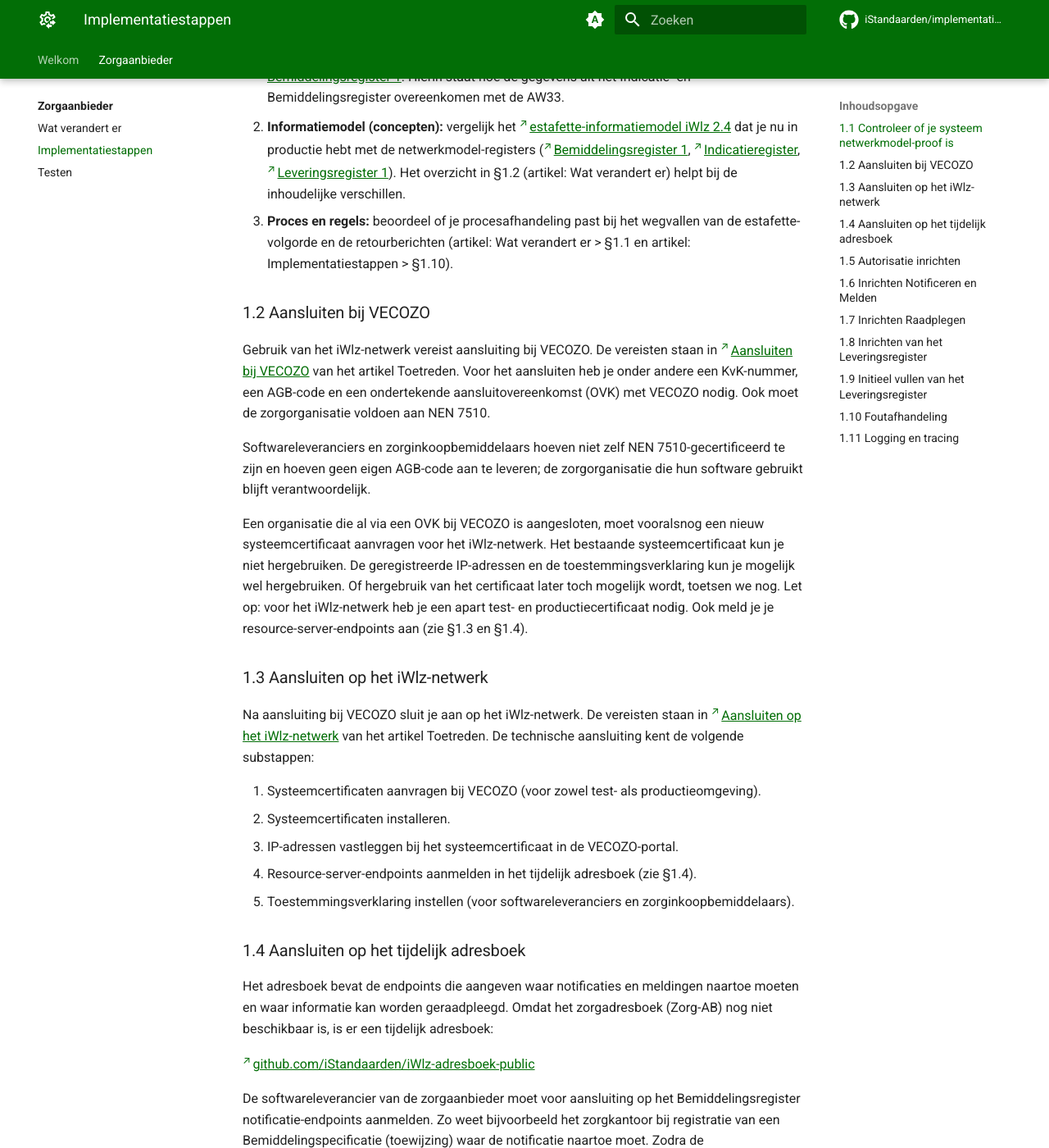
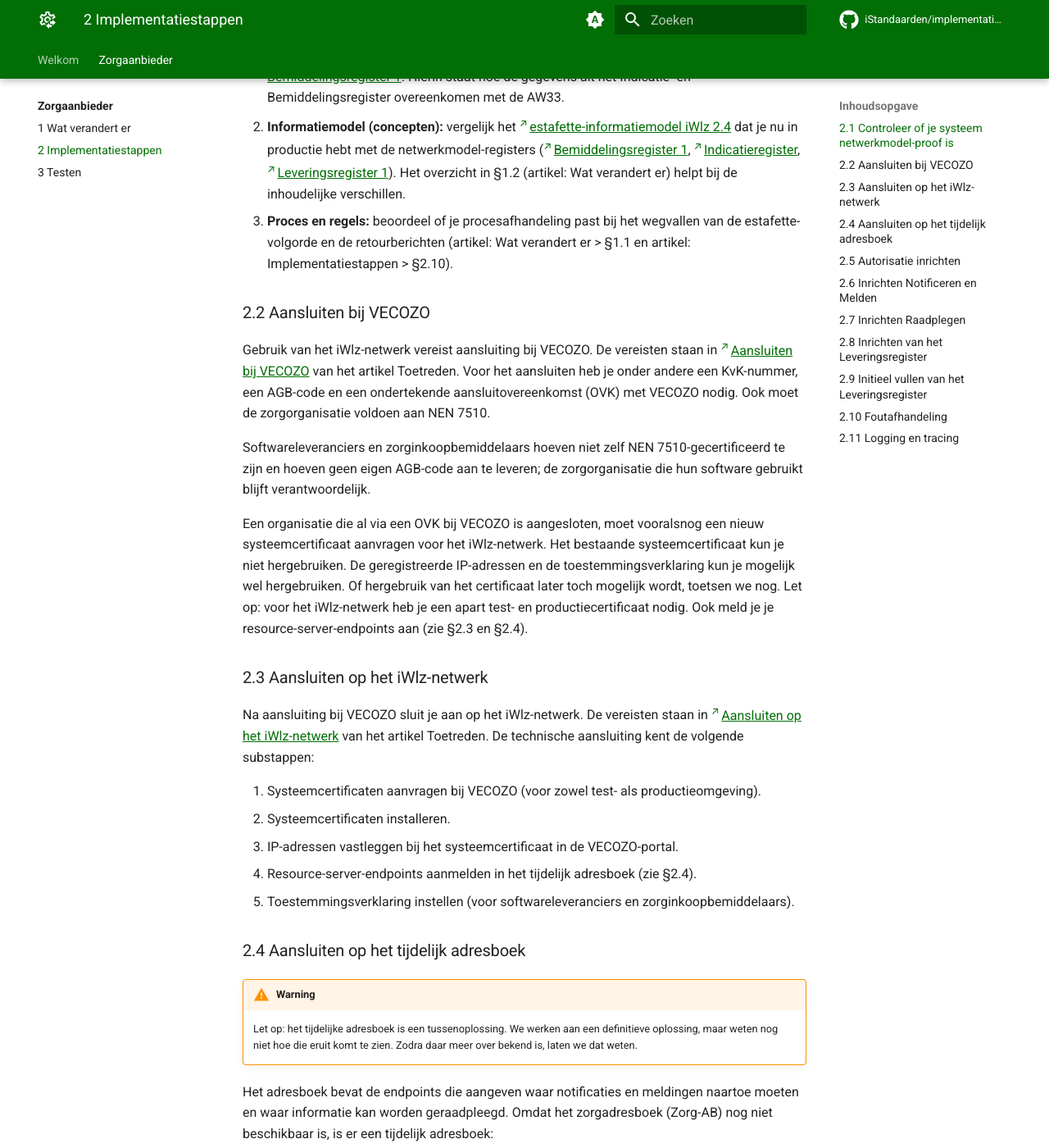
Before and after one commit to iStandaarden/implementatiehandleiding-netwerkmodel, an MkDocs documentation site: the page built from docs/zorgaanbieder/2-implementatiestappen.md, in a window 1280 px wide and 1400 px high, scrolled down 492 px. Shown: the whole window at 82% size. Built offline with MkDocs 1.6.1 and Material for MkDocs 9.7.7, drawn with Linux system fonts in a browser that asks for light colours; comment, search, counter and statistics services are not loaded; the version menu is left out; some of the changed text lies outside the part shown.

Commit message:
wijzingen doorgevoerd

```diff
--- a/docs/zorgaanbieder/implementatiestappen.md
+++ b/docs/zorgaanbieder/2-implementatiestappen.md
@@ -1,34 +1,37 @@
-# Implementatiestappen
+# 2 Implementatiestappen
 
 Deelname aan het iWlz-netwerkmodel vereist de onderstaande stappen, in de aanbevolen volgorde.
 
-### 1.1 Controleer of je systeem netwerkmodel-proof is
+### 2.1 Controleer of je systeem netwerkmodel-proof is
 
 Vergelijk je huidige estafette-implementatie met het netwerkmodel. Pas je software waar nodig aan. Gebruik daarvoor concreet:
 
 1. **Gegevens (veld-voor-veld):** de mapping **"Mapping Bemiddelingsregister - AW33"** bij [iWlz Bemiddelingsregister 1](https://www.istandaarden.nl/domain/iwlz/specificaties/release-1). Hierin staat hoe de gegevens uit het Indicatie- en Bemiddelingsregister overeenkomen met de AW33.
 2. **Informatiemodel (concepten):** vergelijk het [estafette-informatiemodel iWlz 2.4](https://informatiemodel.istandaarden.nl/informatiemodel/iwlz/estafette/2.4/) dat je nu in productie hebt met de netwerkmodel-registers ([Bemiddelingsregister 1](https://informatiemodel.istandaarden.nl/informatiemodel/iwlz/netwerk/bemiddelingsregister-1/), [Indicatieregister](https://informatiemodel.istandaarden.nl/informatiemodel/iwlz/netwerk/indicatieregister-2/), [Leveringsregister 1](https://informatiemodel.istandaarden.nl/informatiemodel/iwlz/netwerk/leveringsregister-1/)). Het overzicht in §1.2 (artikel: Wat verandert er) helpt bij de inhoudelijke verschillen.
-3. **Proces en regels:** beoordeel of je procesafhandeling past bij het wegvallen van de estafette-volgorde en de retourberichten (artikel: Wat verandert er > §1.1 en artikel: Implementatiestappen > §1.10).
+3. **Proces en regels:** beoordeel of je procesafhandeling past bij het wegvallen van de estafette-volgorde en de retourberichten (artikel: Wat verandert er > §1.1 en artikel: Implementatiestappen > §2.10).
 
-### 1.2 Aansluiten bij VECOZO
+### 2.2 Aansluiten bij VECOZO
 
 Gebruik van het iWlz-netwerk vereist aansluiting bij VECOZO. De vereisten staan in [Aansluiten bij VECOZO](https://istandaarden.github.io/Afsprakenstelsel-iWlz/current/applicatie/diensten/toetreden/#2-aansluiten-bij-vecozo/) van het artikel Toetreden. Voor het aansluiten heb je onder andere een KvK-nummer, een AGB-code en een ondertekende aansluitovereenkomst (OVK) met VECOZO nodig. Ook moet de zorgorganisatie voldoen aan NEN 7510.
 
 Softwareleveranciers en zorginkoopbemiddelaars hoeven niet zelf NEN 7510-gecertificeerd te zijn en hoeven geen eigen AGB-code aan te leveren; de zorgorganisatie die hun software gebruikt blijft verantwoordelijk.
 
-Een organisatie die al via een OVK bij VECOZO is aangesloten, moet vooralsnog een nieuw systeemcertificaat aanvragen voor het iWlz-netwerk. Het bestaande systeemcertificaat kun je niet hergebruiken. De geregistreerde IP-adressen en de toestemmingsverklaring kun je mogelijk wel hergebruiken. Of hergebruik van het certificaat later toch mogelijk wordt, toetsen we nog. Let op: voor het iWlz-netwerk heb je een apart test- en productiecertificaat nodig. Ook meld je je resource-server-endpoints aan (zie §1.3 en §1.4).
+Een organisatie die al via een OVK bij VECOZO is aangesloten, moet vooralsnog een nieuw systeemcertificaat aanvragen voor het iWlz-netwerk. Het bestaande systeemcertificaat kun je niet hergebruiken. De geregistreerde IP-adressen en de toestemmingsverklaring kun je mogelijk wel hergebruiken. Of hergebruik van het certificaat later toch mogelijk wordt, toetsen we nog. Let op: voor het iWlz-netwerk heb je een apart test- en productiecertificaat nodig. Ook meld je je resource-server-endpoints aan (zie §2.3 en §2.4).
 
-### 1.3 Aansluiten op het iWlz-netwerk
+### 2.3 Aansluiten op het iWlz-netwerk
 
 Na aansluiting bij VECOZO sluit je aan op het iWlz-netwerk. De vereisten staan in [Aansluiten op het iWlz-netwerk](https://istandaarden.github.io/Afsprakenstelsel-iWlz/current/applicatie/diensten/toetreden/#3-aansluiten-op-het-iwlz-netwerk) van het artikel Toetreden. De technische aansluiting kent de volgende substappen:
 
 1. Systeemcertificaten aanvragen bij VECOZO (voor zowel test- als productieomgeving).
 2. Systeemcertificaten installeren.
 3. IP-adressen vastleggen bij het systeemcertificaat in de VECOZO-portal.
-4. Resource-server-endpoints aanmelden in het tijdelijk adresboek (zie §1.4).
+4. Resource-server-endpoints aanmelden in het tijdelijk adresboek (zie §2.4).
 5. Toestemmingsverklaring instellen (voor softwareleveranciers en zorginkoopbemiddelaars).
 
-### 1.4 Aansluiten op het tijdelijk adresboek
+### 2.4 Aansluiten op het tijdelijk adresboek
+
+!!! Warning
+    Let op: het tijdelijke adresboek is een tussenoplossing. We werken aan een definitieve oplossing, maar weten nog niet hoe die eruit komt te zien. Zodra daar meer over bekend is, laten we dat weten.
 
 Het adresboek bevat de endpoints die aangeven waar notificaties en meldingen naartoe moeten en waar informatie kan worden geraadpleegd. Omdat het zorgadresboek (Zorg-AB) nog niet beschikbaar is, is er een tijdelijk adresboek:
 
@@ -44,7 +47,7 @@ De softwareleverancier van de zorgaanbieder moet voor aansluiting op het Bemidde
 
 **Structuur van een adresboek-entry.** Elke `electronicService` heeft een `gegevensdienstId` volgens de conventie `[OrganisatieID]_[Functionaliteit]_[Omgeving]` (bijvoorbeeld `CIZ_INDICATIE_TST`), een `weergavenaam`, een `description` en drie endpoint-blokken:
 
-- `authorizationEndpoint.authorizationEndpointuri` (de PEP, zie §1.5)
+- `authorizationEndpoint.authorizationEndpointuri` (de PEP, zie §2.5)
 - `tokenEndpoint.tokenEndpointuri` (de autorisatieserver)
 - `systeemrollen[]` met een `systeemrolcode` en een `resourceEndpoint.resourceEndpointuri` (de eigenlijke dienst)
 
@@ -68,7 +71,7 @@ De softwareleverancier van de zorgaanbieder moet voor aansluiting op het Bemidde
 !!! info
     Registreer per AGB-code de relevante endpoints in het tijdelijk adresboek. Neem hiervoor contact op met iStandaarden.
 
-### 1.5 Autorisatie inrichten
+### 2.5 Autorisatie inrichten
 
 Voor notificeren, melden en raadplegen is autorisatie nodig. Je vraagt een access-token (JWT) aan bij de autorisatieserver met een authenticatiemiddel, een of meer scopes en een audience. De flow is OAuth 2.0 Client Credentials.
 
@@ -130,17 +133,17 @@ De PEP-endpoints zijn:
 - Testomgeving: `https://tst-api.vecozo.nl/tst/netwerkmodel/v3/pep`
 - Productieomgeving: `https://api.vecozo.nl/netwerkmodel/v3/pep`
 
-### 1.6 Inrichten Notificeren en Melden
+### 2.6 Inrichten Notificeren en Melden
 
 Het netwerkmodel ondersteunt het hele iWlz-ketenproces. Daarvoor moet een ketenpartij soms relevante informatie ontvangen. Zo komt de voortgang van de zorglevering niet in gevaar. Voor meer informatie zie [Notificeren en Melden](https://istandaarden.github.io/Afsprakenstelsel-iWlz/current/applicatie/diensten/notificeren-en-melden/). Notificeren en melden zijn technisch identiek opgebouwd als GraphQL-mutaties (`zendNotificatie` en `zendMelding`); het generieke schema staat in [iWlz-generiek](https://github.com/iStandaarden/iWlz-generiek).
 
-#### 1.6.1 Notificaties ontvangen
+#### 2.6.1 Notificaties ontvangen
 
 Een notificatie wijst een deelnemer van het netwerkmodel op nieuwe of gewijzigde informatie die relevant is voor die deelnemer. Aan de hand van de inhoud van de notificatie weet je wat er speelt en doe je een gerichte raadpleging op het register.
 
-Een zorgaanbieder ontvangt notificaties uit het **Bemiddelingsregister**, en op termijn uit het **Leveringsregister**. Daarmee kun je informatie in het Bemiddelingsregister raadplegen, en via het daarin opgehaalde `wlzIndicatieID` ook het Indicatieregister (zie §1.7). Je ontvangt geen notificaties uit het Indicatieregister; de twee indicatie-notificaties gaan naar het zorgkantoor.
+Een zorgaanbieder ontvangt notificaties uit het **Bemiddelingsregister**, en op termijn uit het **Leveringsregister**. Daarmee kun je informatie in het Bemiddelingsregister raadplegen, en via het daarin opgehaalde `wlzIndicatieID` ook het Indicatieregister (zie §2.7). Je ontvangt geen notificaties uit het Indicatieregister; de twee indicatie-notificaties gaan naar het zorgkantoor.
 
-Om notificaties te ontvangen, moet je een notificatie-endpoint registreren (zie §1.4).
+Om notificaties te ontvangen, moet je een notificatie-endpoint registreren (zie §2.4).
 
 **Te ontvangen notificaties uit het Bemiddelingsregister** (zie [iWlz-bemiddeling, Bemiddelingsregister-1/notificaties](https://github.com/iStandaarden/iWlz-bemiddeling/blob/Bemiddelingsregister-1/notificaties/README.md)):
 
@@ -162,25 +165,25 @@ Om notificaties te ontvangen, moet je een notificatie-endpoint registreren (zie
 
 Deze notificatie ontvang je als er voor jouw instelling een verzoek (`VerzoekAanbieder`) is opgenomen door een aanbieder met de regierol.
 
-#### 1.6.2 Notificeren: verzenden van een notificatie
+#### 2.6.2 Notificeren: verzenden van een notificatie
 
 Met de dienst **Notificeren** breng je een deelnemer op de hoogte dat er voor die deelnemer relevante informatie beschikbaar is. Voor de inrichting zie [Notificeren en Melden, 3. Notificaties](https://istandaarden.github.io/Afsprakenstelsel-iWlz/current/applicatie/diensten/notificeren-en-melden/#3-notificaties).
 
 Als zorgaanbieder verstuur je notificaties wanneer je gegevens registreert in het Leveringsregister. De volledige lijst staat in [Notificaties Leveringsregister](https://github.com/iStandaarden/iWlz-levering/tree/Leveringsregister-1/notificaties). Op hoofdlijnen:
 
 - Aan het zorgkantoor: nieuwe, gewijzigde en verwijderde `LEVERINGPERIODE`, `BEHANDELINGPERIODE`, `UITSTELPERIODE` en `AFSTEL`, en `NIEUW_VERZOEK_ZORGKANTOOR`.
-- Aan een andere zorgaanbieder: `NIEUW_VERZOEKAANBIEDER_AANBIEDER` (zie ook §1.6.1).
+- Aan een andere zorgaanbieder: `NIEUW_VERZOEKAANBIEDER_AANBIEDER` (zie ook §2.6.1).
 
 !!! info
     De notificatie die het leveringsproces voor jou start (een nieuwe Bemiddelingspecificatie/toewijzing) komt uit het Bemiddelingsregister, niet uit het Leveringsregister.
 
-#### 1.6.3 Melden
+#### 2.6.3 Melden
 
 Andersom kun je de bronhouder voorzien van nieuwe informatie. Dat heet **Melden** (deelnemer naar bronhouder). Voor de inrichting zie [Notificeren en Melden, 4. Meldingen](https://istandaarden.github.io/Afsprakenstelsel-iWlz/current/applicatie/diensten/notificeren-en-melden/#4-meldingen).
 
-In de eerste implementatie is alleen de **foutmelding** uitgewerkt (`eventType: IWLZFOUTMELDING`). Deze foutmelding vervangt het oude foutbericht uit het estafettemodel (zie §1.10). Meldingen vervangen op dit moment alleen foutberichten. Daarom registreert alleen de bronhouder een melding-endpoint. Word je zelf bronhouder van het Leveringsregister, dan registreer je daarvoor een melding-endpoint (zie §1.4).
+In de eerste implementatie is alleen de **foutmelding** uitgewerkt (`eventType: IWLZFOUTMELDING`). Deze foutmelding vervangt het oude foutbericht uit het estafettemodel (zie §2.10). Meldingen vervangen op dit moment alleen foutberichten. Daarom registreert alleen de bronhouder een melding-endpoint. Word je zelf bronhouder van het Leveringsregister, dan registreer je daarvoor een melding-endpoint (zie §2.4).
 
-### 1.7 Inrichten Raadplegen
+### 2.7 Inrichten Raadplegen
 
 Je raadpleegt een register met een GraphQL-query. Als de raadpleging aan de autorisatie en aan het toegestane patroon voldoet, ontvang je de gegevens terug. Voor meer informatie zie [Raadplegen](https://istandaarden.github.io/Afsprakenstelsel-iWlz/current/applicatie/graphql_over_http/) en [GraphQL over HTTP](https://istandaarden.github.io/Afsprakenstelsel-iWlz/current/applicatie/graphql_over_http/#graphql-over-http).
 
@@ -227,9 +230,9 @@ Beschikbare query-templates voor de actor zorgaanbieder:
 - Indicatieregister: `QIR-0002-ZA` (Wlz-indicatie op basis van `wlzIndicatieID`).
 - Leveringsregister: `QLR-0001-ZA`, `QLR-0001_1-ZA`, `QLR-0001_2_ZA` (levering), `QLR-0002-ZA` (VerzoekAanbieder).
 
-Let bij het bouwen op de eisen uit [GraphQL over HTTP](https://istandaarden.github.io/Afsprakenstelsel-iWlz/current/applicatie/graphql_over_http/#graphql-over-http) en §1.10.
+Let bij het bouwen op de eisen uit [GraphQL over HTTP](https://istandaarden.github.io/Afsprakenstelsel-iWlz/current/applicatie/graphql_over_http/#graphql-over-http) en §2.10.
 
-### 1.8 Inrichten van het Leveringsregister
+### 2.8 Inrichten van het Leveringsregister
 
 Het [Leveringsregister 1](https://www.istandaarden.nl/algemeen/over-leveringsregister-1-0) is het register waarin je als zorgaanbieder de zorglevering registreert. Het vervangt de berichten **AW35** (aanvang) en **AW39** (mutatie en beëindiging, inclusief de aanvraag aangepaste toewijzing).
 
@@ -247,13 +250,13 @@ Als zorgaanbieder registreer je onder andere de volgende klassen (zie het [infor
 Je inzage als raadpleger is read-only en geregeld via de autorisatieregels LRA0005 (leveringstatus bij overlappende toewijzingen van andere aanbieders) en LRA0006 (het Verzoek waarin voor jou een aanvraag is opgenomen).
 
 !!! Info
-    Het GraphQL-koppelvlak van het Leveringsregister 1 beschrijft op dit moment alleen raadplegen (`Query`). Het registreren/vullen is procesmatig beschreven (proces Leveren, gegevens- en invulinstructieregels) en je verstuurt de bijbehorende notificaties (§1.6.2), maar het schrijf-/aanleverkoppelvlak is geen onderdeel van de iStandaarden. Je bent zelf verantwoordelijk voor de vulling van het register.
+    Het GraphQL-koppelvlak van het Leveringsregister 1 beschrijft op dit moment alleen raadplegen (`Query`). Het registreren/vullen is procesmatig beschreven (proces Leveren, gegevens- en invulinstructieregels) en je verstuurt de bijbehorende notificaties (§2.6.2), maar het schrijf-/aanleverkoppelvlak is geen onderdeel van de iStandaarden. Je bent zelf verantwoordelijk voor de vulling van het register.
 
-### 1.9 Initieel vullen van het Leveringsregister
+### 2.9 Initieel vullen van het Leveringsregister
 
 Dit onderdeel is nog in ontwikkeling. Zodra de procedure voor de initiële vulling zijn vastgesteld, werken we dit onderdeel uit.
 
-### 1.10 Foutafhandeling
+### 2.10 Foutafhandeling
 
 Het retourbericht uit het estafettemodel (AW34/AW36/AW310) vervalt. Foutafhandeling verloopt nu langs twee lijnen:
 
@@ -265,15 +268,13 @@ Het retourbericht uit het estafettemodel (AW34/AW36/AW310) vervalt. Foutafhandel
 
 Daarnaast definieert het [nID netwerkstelsel](https://istandaarden.github.io/Afsprakenstelsel-iWlz/current/applicatie/nid_netwerkstelsel/) de autorisatie-/toegangsfouten (onder andere 403 bij ontbrekende grondslag of niet-passende scope).
 
-### 1.11 Logging en tracing
+### 2.11 Logging en tracing
 
-Je houdt als deelnemer een auditlogboek bij (zie nID netwerkstelsel). De PEP zet bij het doorzetten naar de resource-server een claims-header mee, die de resource-server voor logging kan gebruiken. Tracelogging is uitgewerkt in het artikel [Logging](https://istandaarden.github.io/Afsprakenstelsel-iWlz/current/it-infrastructuur/logging/). De aanpak is gefaseerd:
+Je houdt als deelnemer een auditlogboek bij (zie nID netwerkstelsel). De PEP zet bij het doorzetten naar de resource-server een claims-header mee, die de resource-server voor logging kan gebruiken. Tracelogging is uitgewerkt in het artikel [Logging](https://istandaarden.github.io/Afsprakenstelsel-iWlz/current/it-infrastructuur/logging/).
 
-- **Fase 1 (van toepassing, ook voor de ketentest).** Voeg aan elk request dat je binnen het netwerkmodel naar een andere dienst stuurt twee headers toe, conform de [B3 Propagation-standaard](https://github.com/openzipkin/b3-propagation):
+Voeg aan elk request dat je binnen het netwerkmodel naar een andere dienst stuurt twee headers toe, conform de [B3 Propagation-standaard](https://github.com/openzipkin/b3-propagation):
   - `X-B3-TraceId`: 16 bytes (32 hexadecimale tekens, lowercase), niet uitsluitend nullen, uniek per ketenverzoek.
   - `X-B3-SpanId`: 8 bytes (16 hexadecimale tekens, lowercase), uniek per verwerkingsstap.
   Genereer deze waarden met de [OpenTelemetry SDK](https://opentelemetry.io/docs/) (bijvoorbeeld `@opentelemetry/api` voor Node.js). Ontbreekt een binnenkomende `TraceId`, genereer dan een nieuwe. Voor fase 1 en de ketentest geldt: een nieuwe `TraceId` per afzonderlijke interactie (melding, raadpleging, notificatie); het doorgeven van een bestaande `TraceId` tussen interacties is nog geen vereiste. Voorbeeld:
 
 `X-B3-TraceId: 463ac35c9f6413ad48485a3953bb6124 X-B3-SpanId: 0020000000000001`
-
-- **Fase 2:** uitbreiding met `ParentSpanId` (RFC0022b, voorwaardelijk).
--- a/mkdocs.yml
+++ b/mkdocs.yml
@@ -119,6 +119,6 @@ nav:
       - Release notes: welkom/release-notes.md
   - Zorgaanbieder:
       - zorgaanbieder/index.md
-      - Wat verandert er: zorgaanbieder/wat-verandert-er.md
-      - Implementatiestappen: zorgaanbieder/implementatiestappen.md
-      - Testen: zorgaanbieder/testen.md
+      - 1 Wat verandert er: zorgaanbieder/1-wat-verandert-er.md
+      - 2 Implementatiestappen: zorgaanbieder/2-implementatiestappen.md
+      - 3 Testen: zorgaanbieder/3-testen.md
```
Also changed, not shown: docs/index.md (+1 -1 lines), docs/zorgaanbieder/1-wat-verandert-er.md (renamed from docs/zorgaanbieder/wat-verandert-er.md, +5 -20 lines), docs/zorgaanbieder/3-testen.md (renamed from docs/zorgaanbieder/testen.md, +2 -2 lines), docs/zorgaanbieder/index.md (+13 -5 lines).
